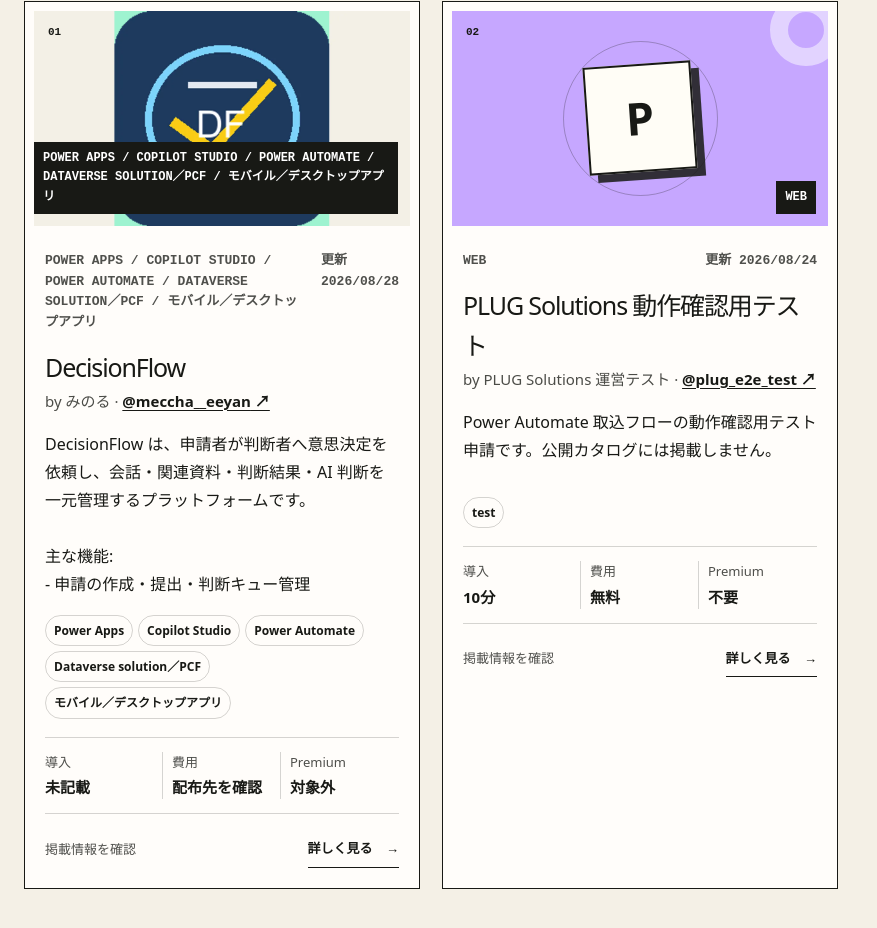
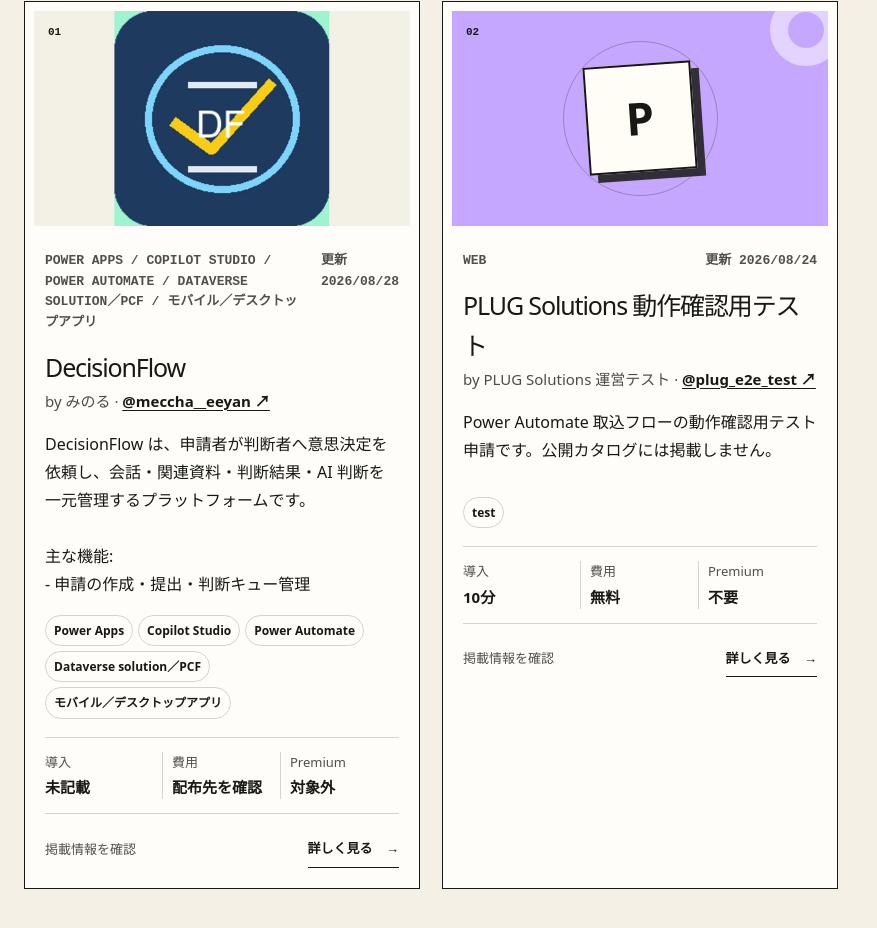
Before and after one commit to PLUG365/PLUGSolutions, a Next.js app: page / in a window 1280 px wide. Shown: the part 1472-2400 px from the top of the page, without its empty margins (0-877 px from the left). Built offline with nearby package versions, Linux system fonts and the light colour scheme; no server answers.

Commit message:
remove redundant image card labels

```diff
--- a/app/CatalogExplorer.tsx
+++ b/app/CatalogExplorer.tsx
@@ -77,7 +77,6 @@
                 >
                   <span className="card-number">{String(index + 1).padStart(2, "0")}</span>
                   {!solution.thumbnail && <span className="card-mark">{solution.title.slice(0, 1)}</span>}
-                  <span className="art-chip">{solution.type}</span>
                 </div>
                 <div className="card-body">
                   <div className="card-topline"><span>{solution.type}</span><span>更新 {formatDate(solution.updatedAt)}</span></div>
--- a/app/globals.css
+++ b/app/globals.css
@@ -165,7 +165,6 @@
 .card-art.has-thumbnail:before, .card-art.has-thumbnail:after { display: none; }
 .card-number { position: absolute; top: 13px; left: 14px; font-family: ui-monospace, monospace; font-size: 11px; font-weight: 900; }
 .card-mark { position: relative; z-index: 1; display: grid; place-items: center; width: 108px; height: 108px; background: #fffdf6; color: var(--ink); border: 2px solid var(--ink); box-shadow: 8px 8px 0 rgba(24,25,21,.85); font-size: 45px; font-weight: 900; transform: rotate(-4deg); }
-.art-chip { position: absolute; bottom: 12px; right: 12px; background: var(--ink); color: white; padding: 7px 9px; font-family: ui-monospace, monospace; font-size: 12px; font-weight: 900; text-transform: uppercase; }
 .card-body { padding: 16px 20px 20px; }
 .card-topline { display: flex; justify-content: space-between; gap: 12px; font-family: ui-monospace, monospace; font-size: 13px; font-weight: 800; color: rgba(24,25,21,.76); text-transform: uppercase; }
 .card-body h3 { margin: 13px 0 2px; font-size: 25px; letter-spacing: -.045em; }
```
